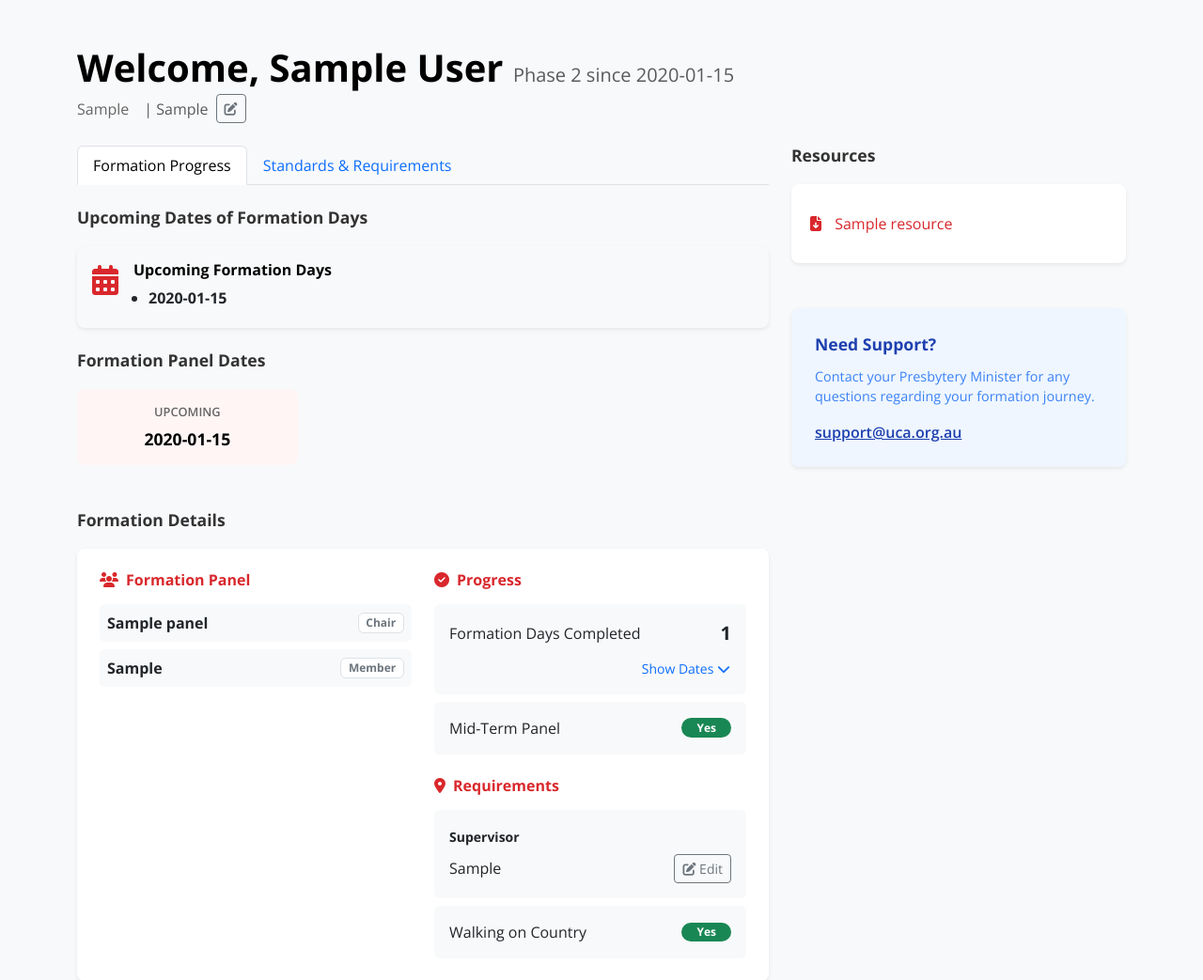
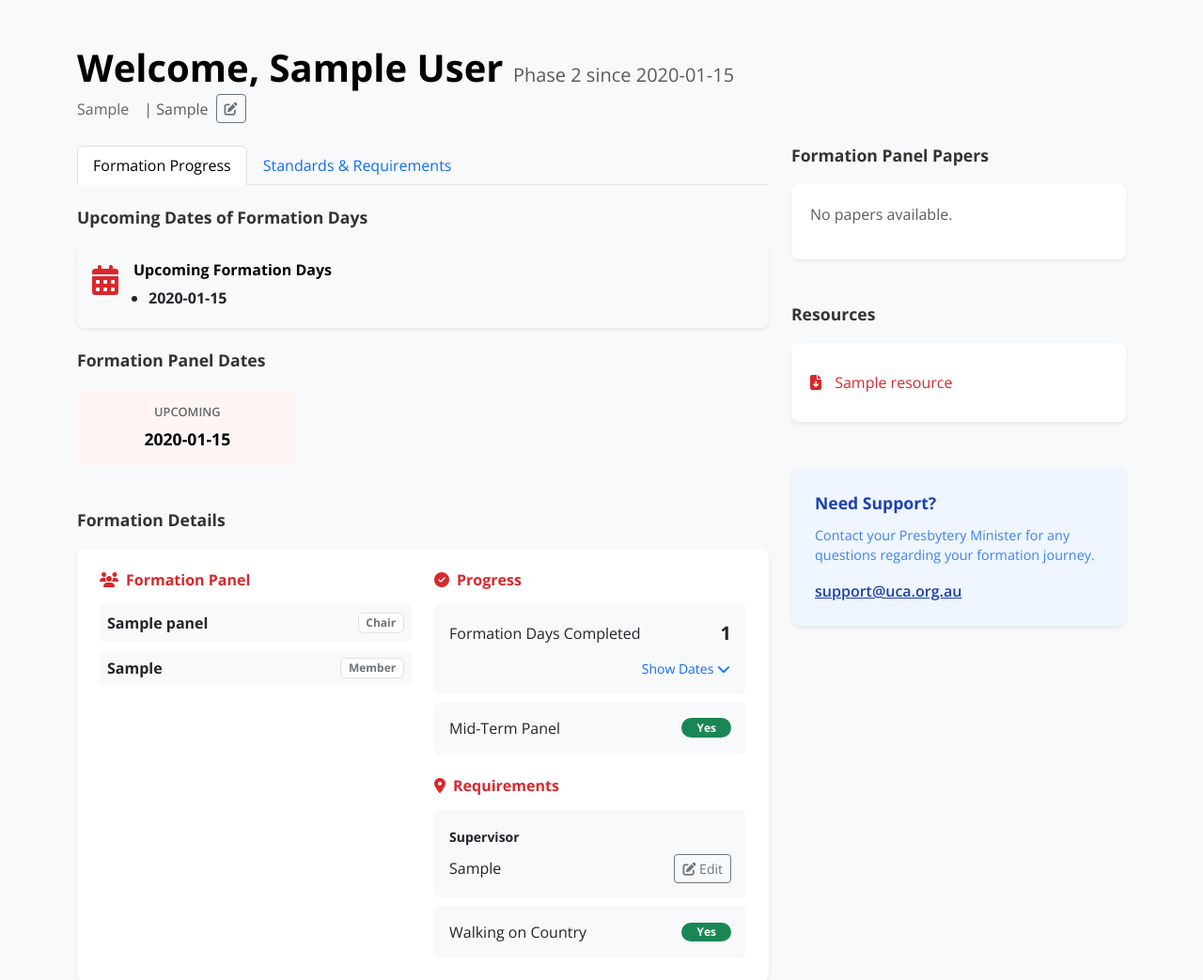
Before and after one commit to ashlittleford/candidates, a Flask app: page /candidate/1 in a window 1280 px wide. Shown: the part 115-1158 px from the top of the page at 94% size. Run offline with Flask 3, Linux system fonts and the light colour scheme; a user stored in the database is signed in; tables that the repository leaves empty hold one stand-in row (values such as "Sample post").

Commit message:
Add Formation Panel Papers category to Resources
- Update Resource model to include 'category' field
- Add schema migration for 'category' column
- Update Admin UI to allow selecting category (General/Formation Panel Paper)
- Update Candidate Profile to display panel papers in a separate section
- Add unit tests for resource categorization

```diff
--- a/app/models.py
+++ b/app/models.py
@@ -86,6 +86,7 @@ class Resource(db.Model):
     id = db.Column(db.Integer, primary_key=True)
     title = db.Column(db.String(150), nullable=False)
     type = db.Column(db.String(50), nullable=False) # 'file' or 'link'
+    category = db.Column(db.String(50), default='general') # 'general' or 'panel_paper'
     url = db.Column(db.String(500), nullable=True)
     filename = db.Column(db.String(250), nullable=True)
 
--- a/app/routes.py
+++ b/app/routes.py
@@ -393,8 +393,9 @@ def admin_resources():
     if request.method == 'POST':
         title = request.form.get('title')
         res_type = request.form.get('type')
+        category = request.form.get('category')
 
-        new_resource = Resource(title=title, type=res_type)
+        new_resource = Resource(title=title, type=res_type, category=category)
 
         if res_type == 'link':
             new_resource.url = request.form.get('url')
@@ -431,6 +432,7 @@ def edit_resource(resource_id):
     if request.method == 'POST':
         resource.title = request.form.get('title')
         res_type = request.form.get('type')
+        resource.category = request.form.get('category')
         resource.type = res_type
 
         if res_type == 'link':
--- a/app/templates/profile.html
+++ b/app/templates/profile.html
@@ -382,13 +382,39 @@
 
     <!-- Right Column -->
     <div class="col-lg-4">
+        <!-- Formation Panel Papers -->
+        <div class="mb-5">
+            <h5 class="section-title">Formation Panel Papers</h5>
+            <div class="card border-0 shadow-sm">
+                <div class="card-body">
+                    <div class="d-flex flex-column gap-2">
+                        {% set panel_papers = resources | selectattr("category", "equalto", "panel_paper") | list %}
+                        {% for resource in panel_papers %}
+                            {% if resource.type == 'link' %}
+                                <a href="{{ resource.url }}" class="resource-link" target="_blank">
+                                    <i class="fas fa-external-link-alt"></i> {{ resource.title }}
+                                </a>
+                            {% else %}
+                                <a href="{{ url_for('main.uploaded_file', filename=resource.filename) }}" class="resource-link" target="_blank">
+                                    <i class="fas fa-file-download"></i> {{ resource.title }}
+                                </a>
+                            {% endif %}
+                        {% else %}
+                            <p class="text-muted">No papers available.</p>
+                        {% endfor %}
+                    </div>
+                </div>
+            </div>
+        </div>
+
         <!-- Resources -->
         <div class="mb-5">
             <h5 class="section-title">Resources</h5>
             <div class="card border-0 shadow-sm">
                 <div class="card-body">
                     <div class="d-flex flex-column gap-2">
-                        {% for resource in resources %}
+                        {% set general_resources = resources | rejectattr("category", "equalto", "panel_paper") | list %}
+                        {% for resource in general_resources %}
                             {% if resource.type == 'link' %}
                                 <a href="{{ resource.url }}" class="resource-link" target="_blank">
                                     <i class="fas fa-external-link-alt"></i> {{ resource.title }}
```
Also changed, not shown: app/__init__.py (+12 -0 lines), app/templates/admin_edit_resource.html (+8 -0 lines), app/templates/admin_resources.html (+16 -0 lines).
